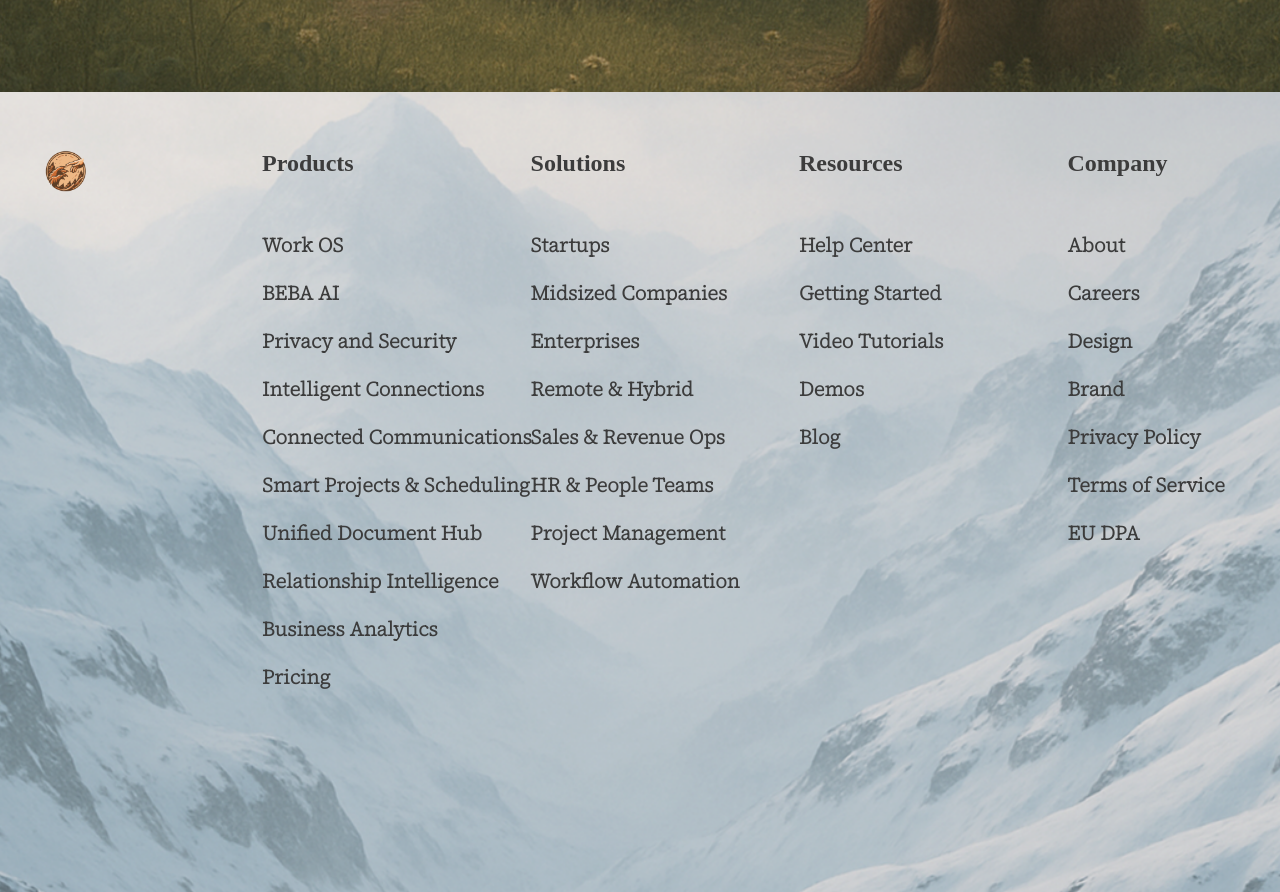
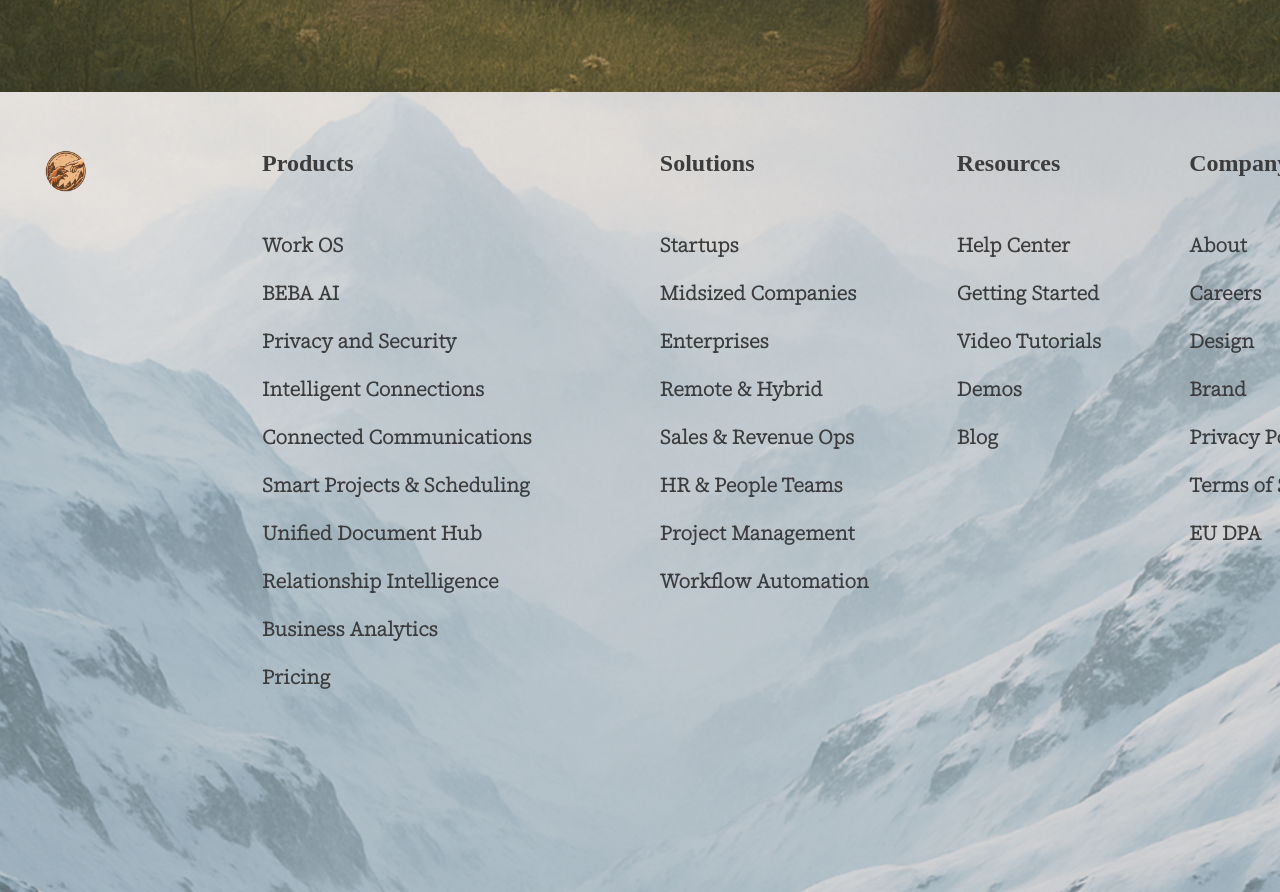
Before and after one commit to Kajaltiwari892/BearishWeb, a Next.js app: page /en in a window 1280 px wide. Shown: the part 8020-8912 px from the top of the page. Built offline with nearby package versions, Linux system fonts and the light colour scheme; a web font is replaced by a local one.

Commit message:
footer updated

```diff
--- a/src/components/layout/FooterMenu.tsx
+++ b/src/components/layout/FooterMenu.tsx
@@ -111,11 +111,11 @@
             ))}
           </div>
 
-          {/* Tablet: 2 columns */}
+          {/* Tablet: 2 columns with extra space between them */}
           <div className="hidden sm:block md:hidden">
-            <div className="grid grid-cols-2 gap-8">
+            <div className="flex gap-16">
               {menuSections.map((section: MenuSection) => (
-                <div key={section.title} className="min-w-max">
+                <div key={section.title} className="min-w-max flex-1">
                   {/* Column Title */}
                   <h3
                     className="text-xl font-bold text-[#3C3C3C] whitespace-nowrap mb-6"
@@ -143,11 +143,17 @@
             </div>
           </div>
 
-          {/* Medium screens: 4 columns with adjusted spacing */}
+          {/* Medium screens: 4 columns with extra space between Products and Solutions */}
           <div className="hidden md:block lg:hidden">
-            <div className="grid grid-cols-4 gap-6">
-              {menuSections.map((section: MenuSection) => (
-                <div key={section.title} className="min-w-max">
+            <div className="flex gap-6">
+              {menuSections.map(
+                (section: MenuSection, sectionIndex: number) => (
+                  <div
+                    key={section.title}
+                    className={`min-w-max flex-1 ${
+                      sectionIndex === 1 ? "ml-8" : ""
+                    }`}
+                  >
                     {/* Column Title */}
                     <h3
                       className="text-xl font-bold text-[#3C3C3C] whitespace-nowrap mb-6"
@@ -171,15 +177,22 @@
                       ))}
                     </ul>
                   </div>
-              ))}
+                )
+              )}
             </div>
           </div>
 
-          {/* Large screens: 4 columns with more spacing */}
+          {/* Large screens: 4 columns with extra space between Products and Solutions */}
           <div className="hidden lg:block xl:hidden">
-            <div className="grid grid-cols-4 gap-8">
-              {menuSections.map((section: MenuSection) => (
-                <div key={section.title} className="min-w-max">
+            <div className="flex gap-8">
+              {menuSections.map(
+                (section: MenuSection, sectionIndex: number) => (
+                  <div
+                    key={section.title}
+                    className={`min-w-max flex-1 ${
+                      sectionIndex === 1 ? "ml-12" : ""
+                    }`}
+                  >
                     {/* Column Title */}
                     <h3
                       className="text-2xl font-bold text-[#3C3C3C] whitespace-nowrap mb-7"
@@ -203,15 +216,22 @@
                       ))}
                     </ul>
                   </div>
-              ))}
+                )
+              )}
             </div>
           </div>
 
-          {/* Extra Large screens and above: Original layout */}
+          {/* Extra Large screens and above: Original layout with extra space between Products and Solutions */}
           <div className="hidden xl:block">
-            <div className="grid grid-cols-4 gap-12">
-              {menuSections.map((section: MenuSection) => (
-                <div key={section.title} className="min-w-max mt-4 ml-10">
+            <div className="flex gap-12">
+              {menuSections.map(
+                (section: MenuSection, sectionIndex: number) => (
+                  <div
+                    key={section.title}
+                    className={`min-w-max mt-4 ml-10 flex-1 ${
+                      sectionIndex === 1 ? "ml-20" : ""
+                    }`}
+                  >
                     {/* Column Title */}
                     <h3
                       className="text-2xl font-bold text-[#3C3C3C] whitespace-nowrap mb-8"
@@ -235,7 +255,8 @@
                       ))}
                     </ul>
                   </div>
-              ))}
+                )
+              )}
             </div>
           </div>
         </div>
```
Lines whose indentation alone changed are shown as unchanged.
